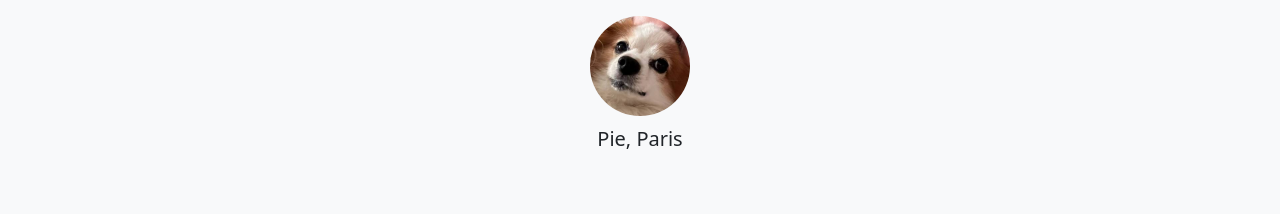
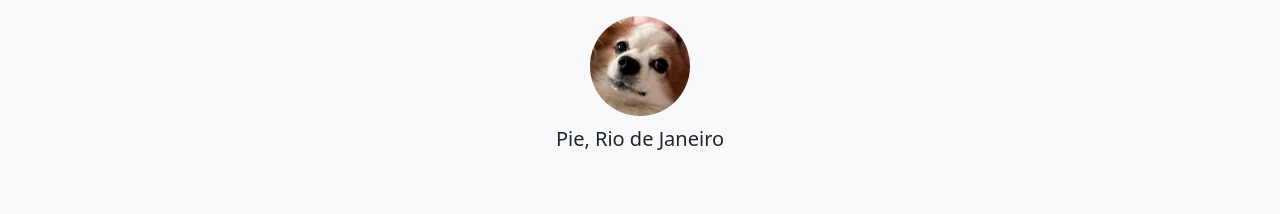
Before and after one commit to MamoruHikari/bootstrap-dog-tinder, a plain HTML site: page index.html in a window 1280 px wide. Shown: the part 1220-1434 px from the top of the page. Drawn offline with nearby package versions, Linux system fonts and the light colour scheme.

Commit message:
Update index.html

```diff
--- a/index.html
+++ b/index.html
@@ -88,7 +88,7 @@
       <div class="container py-5">
         <h2 class="text-body-emphasis">"I no longer have to sniff other dogs for love. I've found the hottest Corgi on TinDog. Woof."</h1>
         <img src="./images/dog-img2.jpg" height="100px" class="rounded-circle mt-5 mb-2">
-        <p class="col-lg-8 mx-auto lead">Pie, Paris</p>
+        <p class="col-lg-8 mx-auto lead">Pie, Rio de Janeiro</p>
         <div class="row pt-5 ps-lg-5">
           <div class="col-lg-3 col-12 mb-lg-0 mb-3"><img src="./images/techcrunch.png" class="img-fluid" style="height: 30px;"></div>
           <div class="col-lg-3 col-12 mb-lg-0 mb-3"><img src="./images/mashable.png" class="img-fluid" style="height: 30px;"></div>
```
